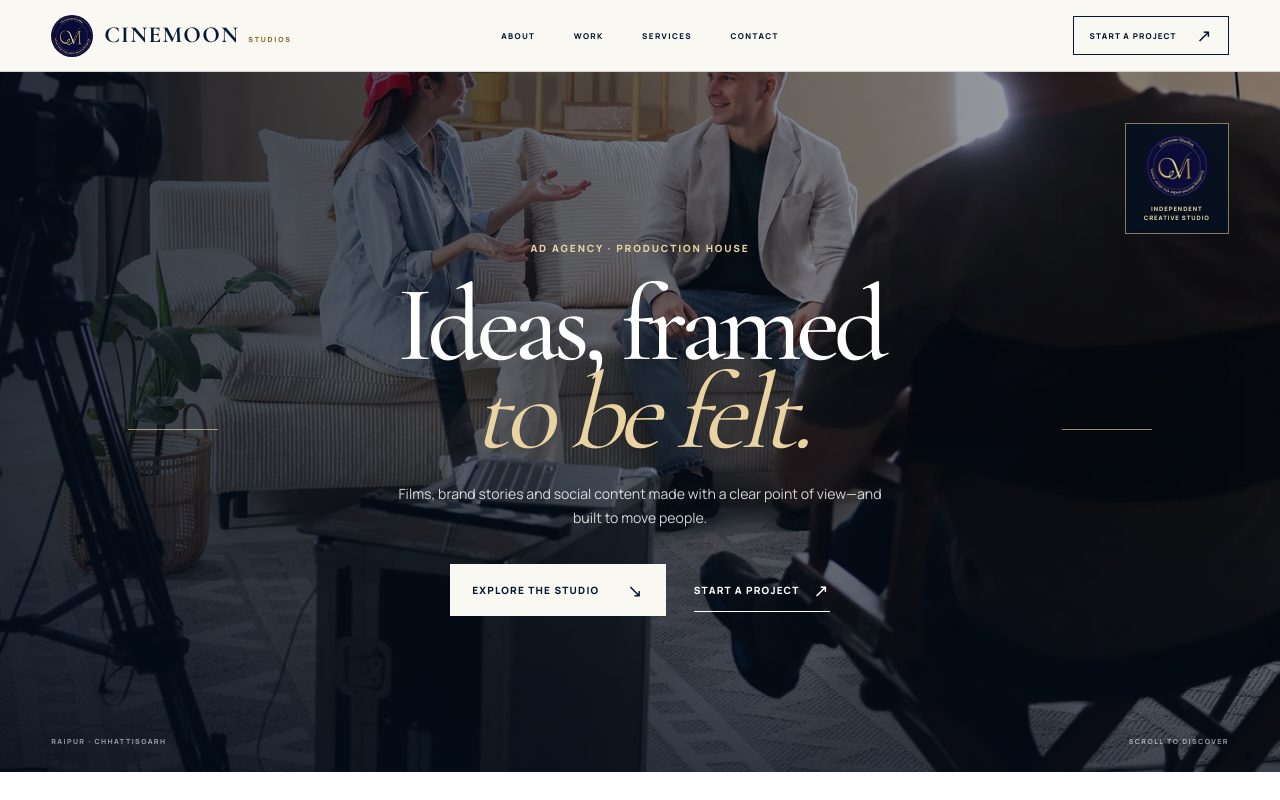
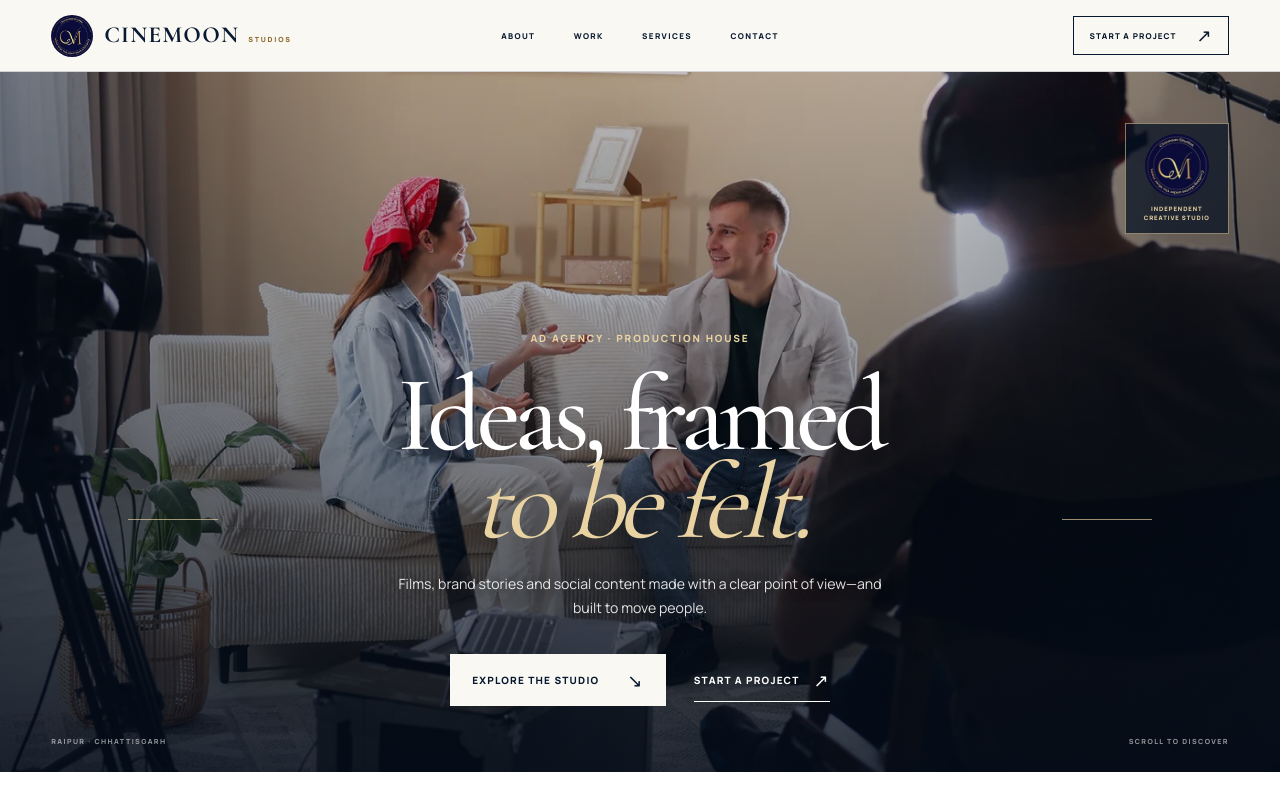
Before and after one commit to ayush-agrawal001/social_media_agency_demo_frontend, a Next.js app: page / in a window 1280 px wide. Shown: the top 800 px of the page. Built offline with nearby package versions, Linux system fonts and the light colour scheme.

Commit message:
Improve hero subject visibility

```diff
--- a/app/globals.css
+++ b/app/globals.css
@@ -61,16 +61,16 @@ section { scroll-margin-top:74px; }
 .header-cta:hover { color:var(--white); background:var(--navy); }
 
 /* Hero */
-.hero { position:relative; min-height:min(760px,calc(100svh - 100px)); padding:clamp(70px,10vh,120px) clamp(20px,8vw,120px) 66px; display:flex; align-items:center; justify-content:center; color:var(--white); background:var(--navy); overflow:hidden; isolation:isolate; }
-.hero-media { z-index:-2; object-fit:cover; object-position:center 44%; }
-.hero-shade { position:absolute; z-index:-1; inset:0; background:linear-gradient(90deg,rgba(3,12,25,.82),rgba(3,12,25,.54) 54%,rgba(3,12,25,.32)),linear-gradient(0deg,rgba(3,12,25,.56),transparent 52%); }
+.hero { position:relative; min-height:min(760px,calc(100svh - 100px)); padding:clamp(70px,10vh,120px) clamp(20px,8vw,120px) 66px; display:flex; align-items:flex-end; justify-content:center; color:var(--white); background:var(--navy); overflow:hidden; isolation:isolate; }
+.hero-media { z-index:-2; object-fit:cover; object-position:center 26%; }
+.hero-shade { position:absolute; z-index:-1; inset:0; background:linear-gradient(0deg,rgba(3,12,25,.84),rgba(3,12,25,.43) 52%,rgba(3,12,25,.16)),linear-gradient(90deg,rgba(3,12,25,.38),transparent 32%,transparent 72%,rgba(3,12,25,.34)); }
 .hero-copy { width:min(780px,76%); position:relative; z-index:2; text-align:center; }
 .hero-copy::before,.hero-copy::after { content:""; position:absolute; top:50%; width:clamp(34px,7vw,105px); height:1px; background:rgba(234,211,162,.65); }
 .hero-copy::before { right:calc(100% + 32px); }
 .hero-copy::after { left:calc(100% + 32px); }
 .hero-copy h1 { margin:26px 0 25px; font-family:var(--font-display); font-size:clamp(72px,8.4vw,124px); font-weight:500; letter-spacing:-.055em; line-height:.82; text-shadow:0 4px 24px rgba(0,0,0,.24); }
 .hero-copy h1 em { color:var(--gold-light); font-weight:400; }
-.hero-intro { max-width:500px; margin:0 auto; color:rgba(255,255,255,.82); font-size:clamp(13px,1.1vw,16px); line-height:1.66; }
+.hero-intro { max-width:500px; margin:0 auto; color:rgba(255,255,255,.88); font-size:clamp(13px,1.1vw,16px); line-height:1.66; text-shadow:0 2px 12px rgba(0,0,0,.5); }
 .hero-actions { display:flex; align-items:center; justify-content:center; gap:28px; margin-top:35px; }
 .hero-link { color:var(--white); }
 .hero-seal { position:absolute; z-index:2; right:clamp(22px,4vw,58px); top:clamp(22px,4vw,52px); width:104px; padding:10px; display:flex; flex-direction:column; align-items:center; gap:7px; border:1px solid rgba(234,211,162,.55); background:rgba(4,16,34,.72); }
@@ -239,7 +239,7 @@ section { scroll-margin-top:74px; }
   .header-cta span { font-size:19px; }
   .hero { min-height:620px; padding:82px 18px 58px; align-items:center; }
   .hero-media { object-position:53% center; }
-  .hero-shade { background:linear-gradient(90deg,rgba(3,12,25,.84),rgba(3,12,25,.47)),linear-gradient(0deg,rgba(3,12,25,.7),transparent 60%); }
+  .hero-shade { background:linear-gradient(90deg,rgba(3,12,25,.58),rgba(3,12,25,.18)),linear-gradient(0deg,rgba(3,12,25,.82),rgba(3,12,25,.4) 58%,rgba(3,12,25,.12)); }
   .hero-copy { width:100%; text-align:left; }
   .hero-copy h1 { max-width:390px; margin:22px 0; font-size:clamp(57px,16.5vw,78px); line-height:.82; }
   .hero-intro { max-width:330px; margin:0; font-size:12px; }
--- a/app/layout.tsx
+++ b/app/layout.tsx
@@ -75,7 +75,7 @@ export default async function RootLayout({
 
   return (
     <html lang="en">
-      <body className={`${display.variable} ${sans.variable}`}>
+      <body className={`${display.variable} ${sans.variable}`} suppressHydrationWarning>
         {children}
         <script type="application/ld+json" dangerouslySetInnerHTML={{ __html: JSON.stringify(structuredData).replace(/</g, "\\u003c") }} />
       </body>
```
